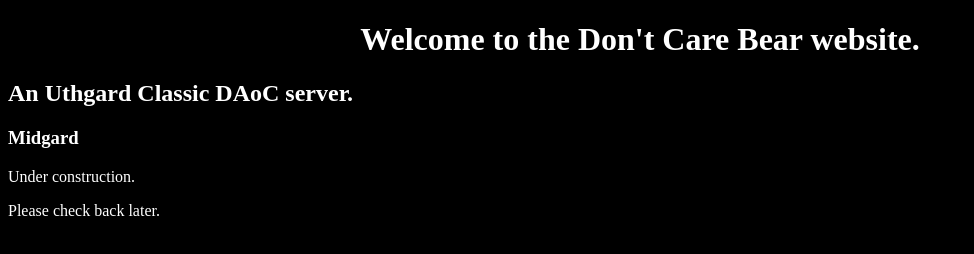
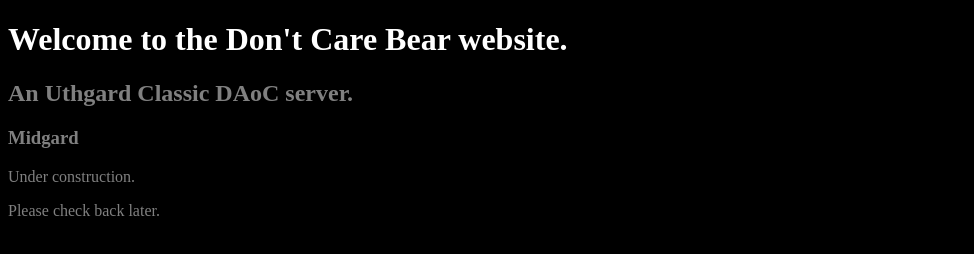
Before and after one commit to MPNussbaum/dcb, a plain HTML site: page index.html in a window 1280 px wide. Shown: the whole page, without its empty margins (0-974 px from the left). Drawn offline with Linux system fonts and the light colour scheme.

Commit message:
remove text-align

```diff
--- a/css/main.css
+++ b/css/main.css
@@ -1,9 +1,8 @@
 body {
      background-color: black;
-     color: white;
+     color: gray;
 }
 
 h1 {
      color: white;
-     text-align: center;
 }
```
